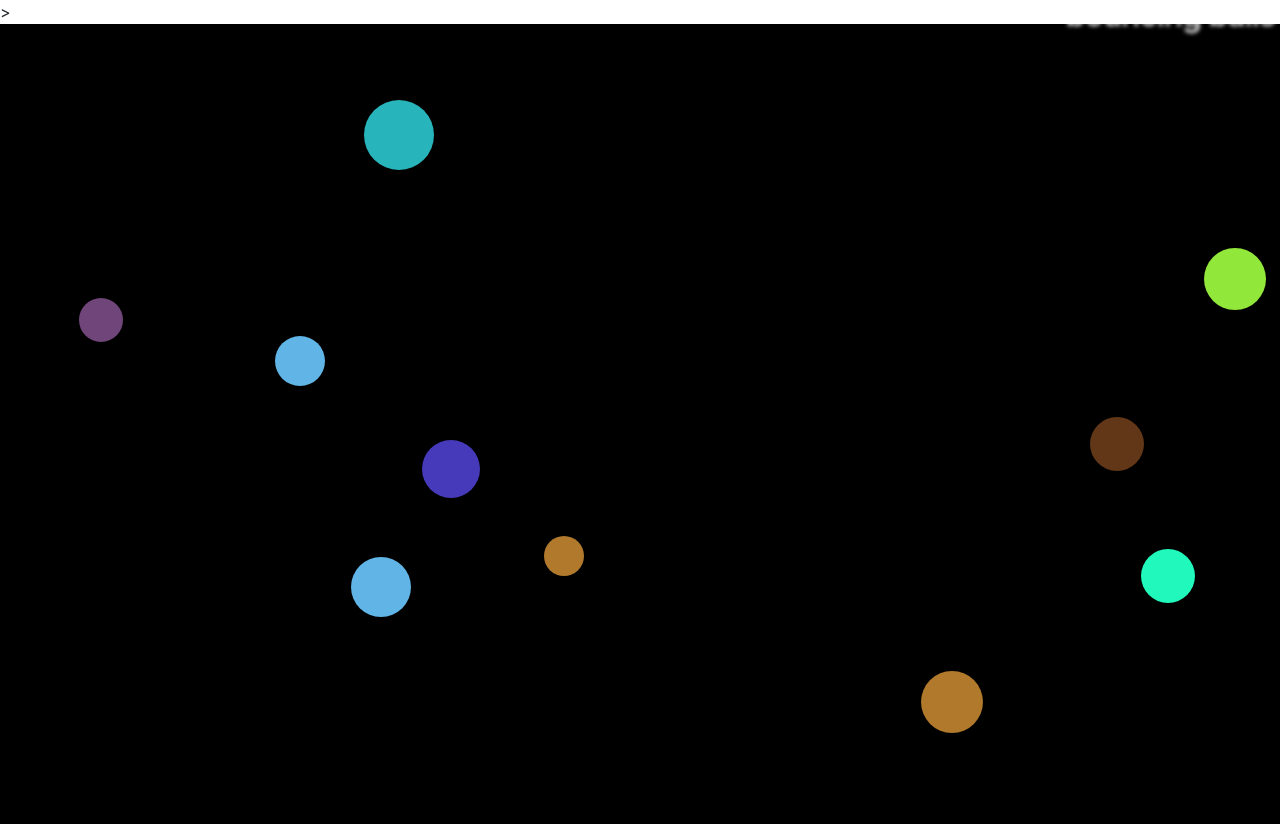
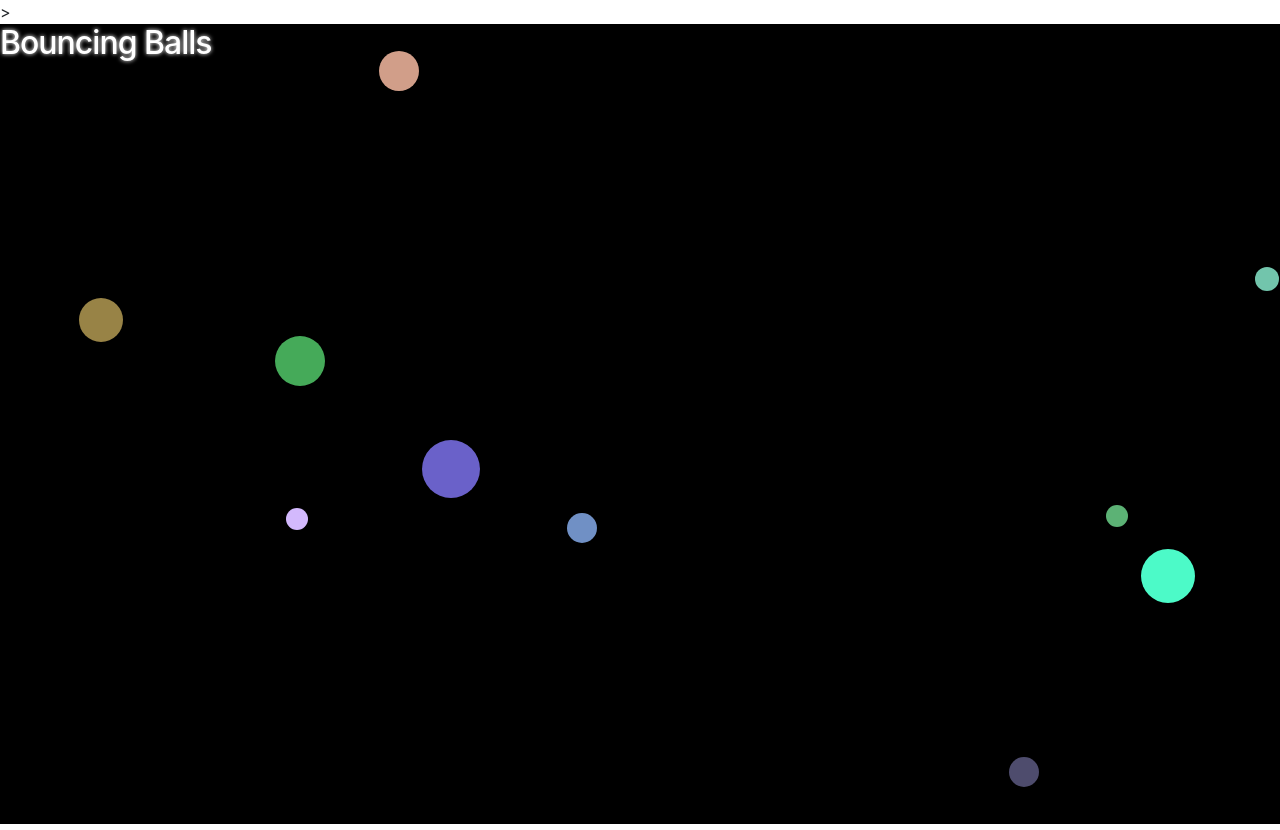
Before and after one commit to denisgat/Bouncing_Balls, a plain HTML site: page index.html in a window 1280 px wide. Drawn offline with nearby package versions, Linux system fonts and the light colour scheme.

Commit message:
balls changing sizes

```diff
--- a/CSS/styles.css
+++ b/CSS/styles.css
@@ -16,10 +16,5 @@ html, body {
     font-size: 2rem;
     letter-spacing: -1px;
     position: absolute;
-    margin: 0;
-    top: -4px;
-    right: 5px;
-
-    color: transparent;
     text-shadow: 0 0 4px white;
   }
--- a/JS/main.js
+++ b/JS/main.js
@@ -1,5 +1,7 @@
 const canvas = document.querySelector('canvas');
 const ctx = canvas.getContext('2d');
+const counter = document.getElementById('txt');
+const button = document.getElementById('btn1');
 
 const width = canvas.width = window.innerWidth;
 const height = canvas.height = window.innerHeight;
@@ -56,7 +58,10 @@ Ball.prototype.update = function() {
         const distance = Math.sqrt(dx * dx + dy * dy);
 
         if (distance < this.size + balls[j].size) {
-          balls[j].color = this.color = 'rgb(' + random(0, 255) + ',' + random(0, 255) + ',' + random(0, 255) +')';
+        //changes color when balls collide
+        //   balls[j].color = this.color = 'rgb(' + random(50, 255) + ',' + random(50, 255) + ',' + random(50,100) +')';
+        //changes ball size when balls collide
+          balls[j].size = this.size = random(10,40)
         }
       }
     }
@@ -73,7 +78,7 @@ Ball.prototype.update = function() {
       random(0 + size,height - size),
       random(-7,7),
       random(-7,7),
-      'rgb(' + random(0,255) + ',' + random(0,255) + ',' + random(0,255) +')',
+      'rgb(' + random(50,255) + ',' + random(50,255) + ',' + random(50,255) +')',
       size
     );
 
--- a/index.html
+++ b/index.html
@@ -8,8 +8,10 @@
     <link rel="stylesheet" href="./CSS/styles.css">
 </head>
   <body>
-        <h1>bouncing balls</h1>
-        <canvas></canvas>
+        <h1 class ="text-white">Bouncing Balls</h1>
+        <!-- <button class="btn btn-lg" id="btn1">Slow Motion</button> -->
+        <canvas>
+        </canvas>
 
     <script src="https://code.jquery.com/jquery-3.3.1.slim.min.js" integrity="sha384-q8i/X+965DzO0rT7abK41JStQIAqVgRVzpbzo5smXKp4YfRvH+8abtTE1Pi6jizo" crossorigin="anonymous"></script>
     <script src="https://cdnjs.cloudflare.com/ajax/libs/popper.js/1.14.7/umd/popper.min.js" integrity="sha384-UO2eT0CpHqdSJQ6hJty5KVphtPhzWj9WO1clHTMGa3JDZwrnQq4sF86dIHNDz0W1" crossorigin="anonymous"></script>
```
